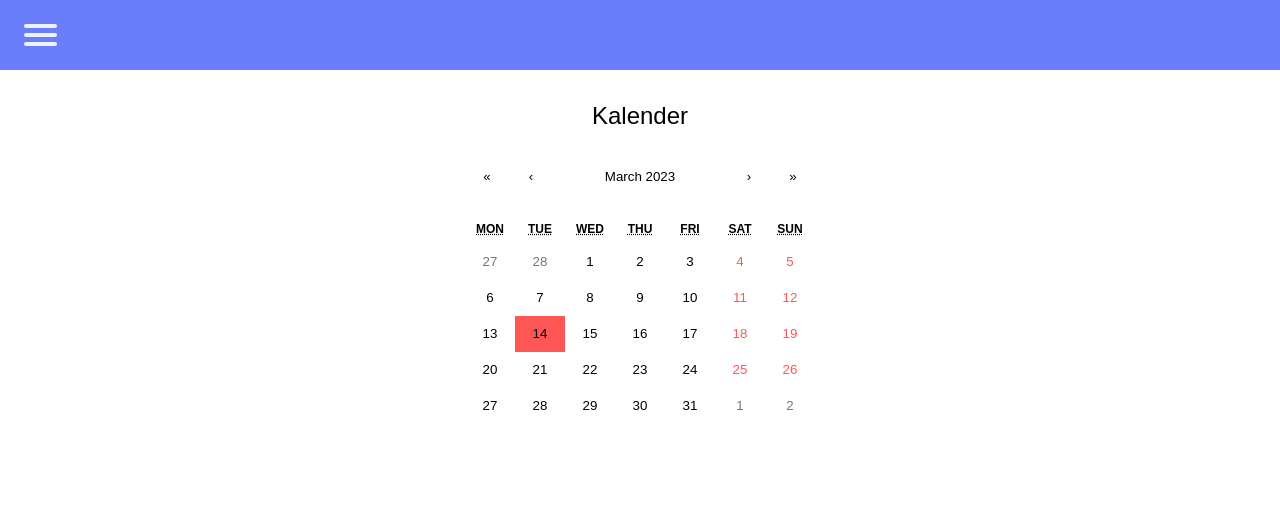
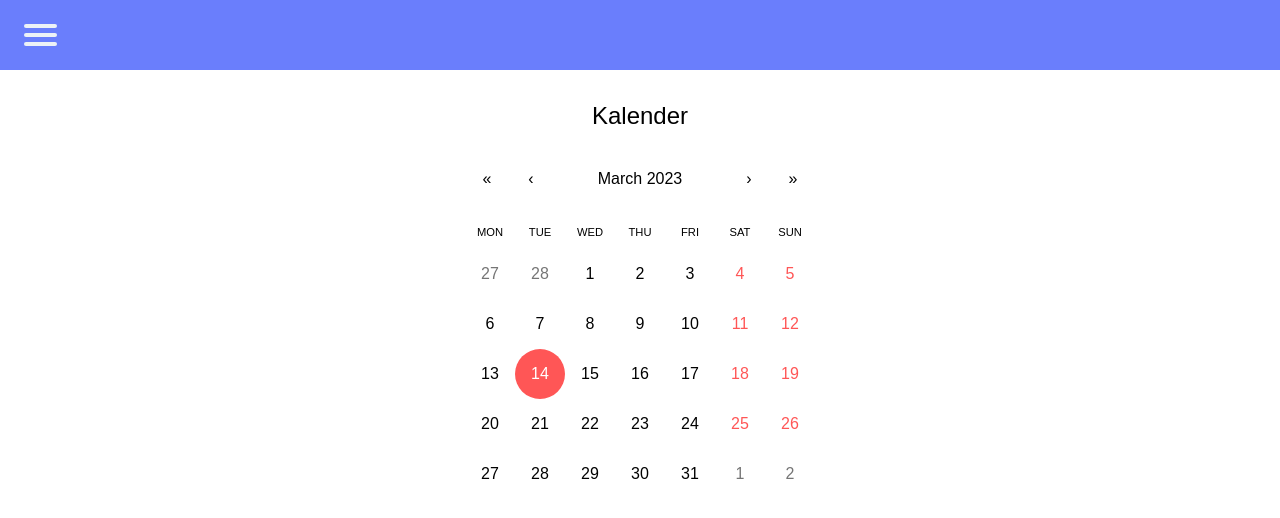
Before and after one commit to DCI-Projekt/frontend, a React (Create React App) app in the folder kalender/: page / in a window 1280 px wide. Shown: the top 518 px of the page. Built offline with nearby package versions, Linux system fonts and the light colour scheme; the HTML template or start-up script is replaced by a standard one.

Commit message:
kalender style

```diff
--- a/kalender/src/App.css
+++ b/kalender/src/App.css
@@ -187,11 +187,14 @@ input {
   -moz-box-sizing: border-box;
   -webkit-box-sizing: border-box;
   box-sizing: border-box;
+  font-size: 1rem;
 }
 .react-calendar button {
   margin: 0;
   border: 0;
   outline: none;
+  height: 50px;
+  border-radius: 50%;
 }
 .react-calendar button:enabled:hover {
   cursor: pointer;
@@ -215,7 +218,6 @@ input {
 .react-calendar__month-view__weekdays {
   text-align: center;
   text-transform: uppercase;
-  font-weight: bold;
   font-size: 0.75em;
 }
 .react-calendar__month-view__weekdays__weekday {
@@ -229,7 +231,7 @@ input {
   font-weight: bold;
 }
 .react-calendar__month-view__days__day--weekend {
-  color: #FF5656;
+  color: #ff5656;
 }
 .react-calendar__month-view__days__day--neighboringMonth {
   color: #757575;
@@ -241,10 +243,11 @@ input {
 }
 .react-calendar__tile {
   max-width: 100%;
-  padding: 10px 6.6667px;
+  padding: 10px 10px;
   background: none;
   text-align: center;
   line-height: 16px;
+  font-size: 1rem;
 }
 .react-calendar__tile:disabled {
   background-color: #f0f0f0;
@@ -254,7 +257,8 @@ input {
   background-color: #e6e6e6;
 }
 .react-calendar__tile--now {
-  background: #FF5656;
+  background: #ff5656;
+  color: white;
 }
 .react-calendar__tile--now:enabled:hover,
 .react-calendar__tile--now:enabled:focus {
@@ -278,3 +282,8 @@ input {
 .react-calendar--selectRange .react-calendar__tile--hover {
   background-color: #e6e6e6;
 }
+
+abbr[title] {
+    text-decoration: none;
+    font-size: .7rem;
+}
```
